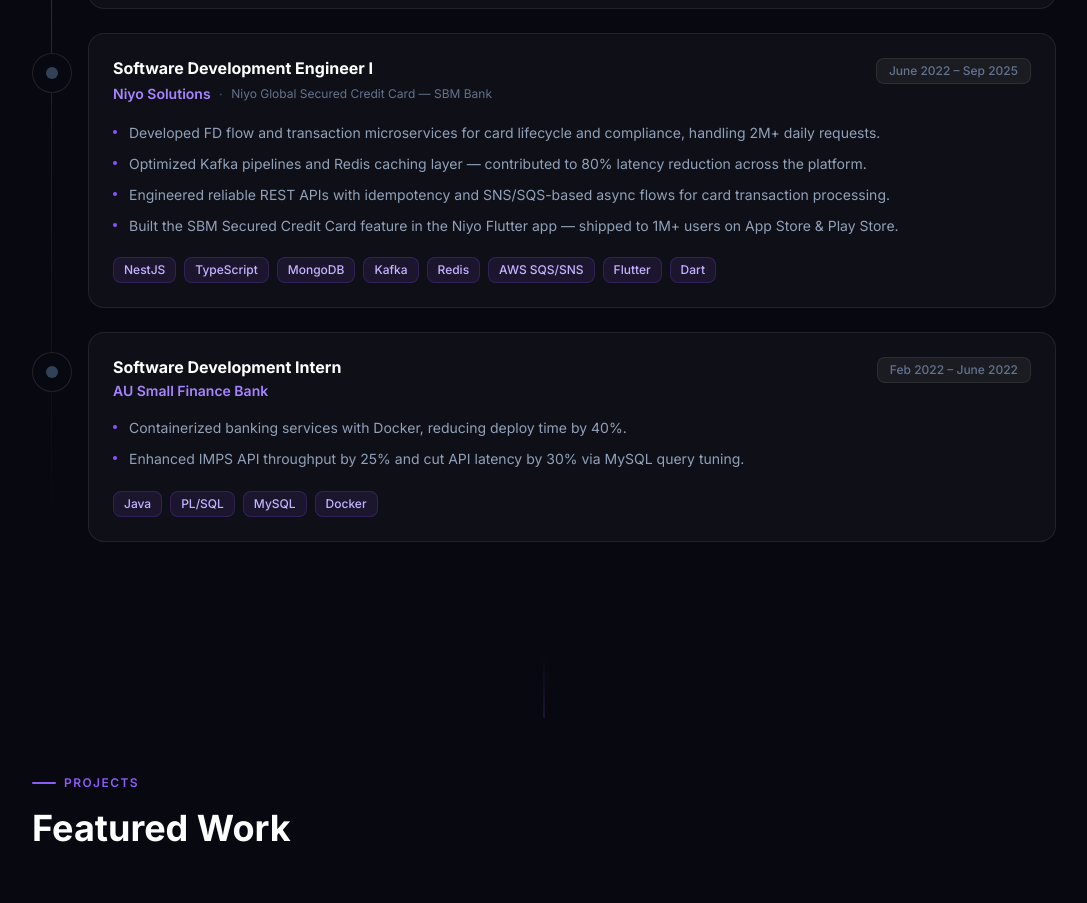
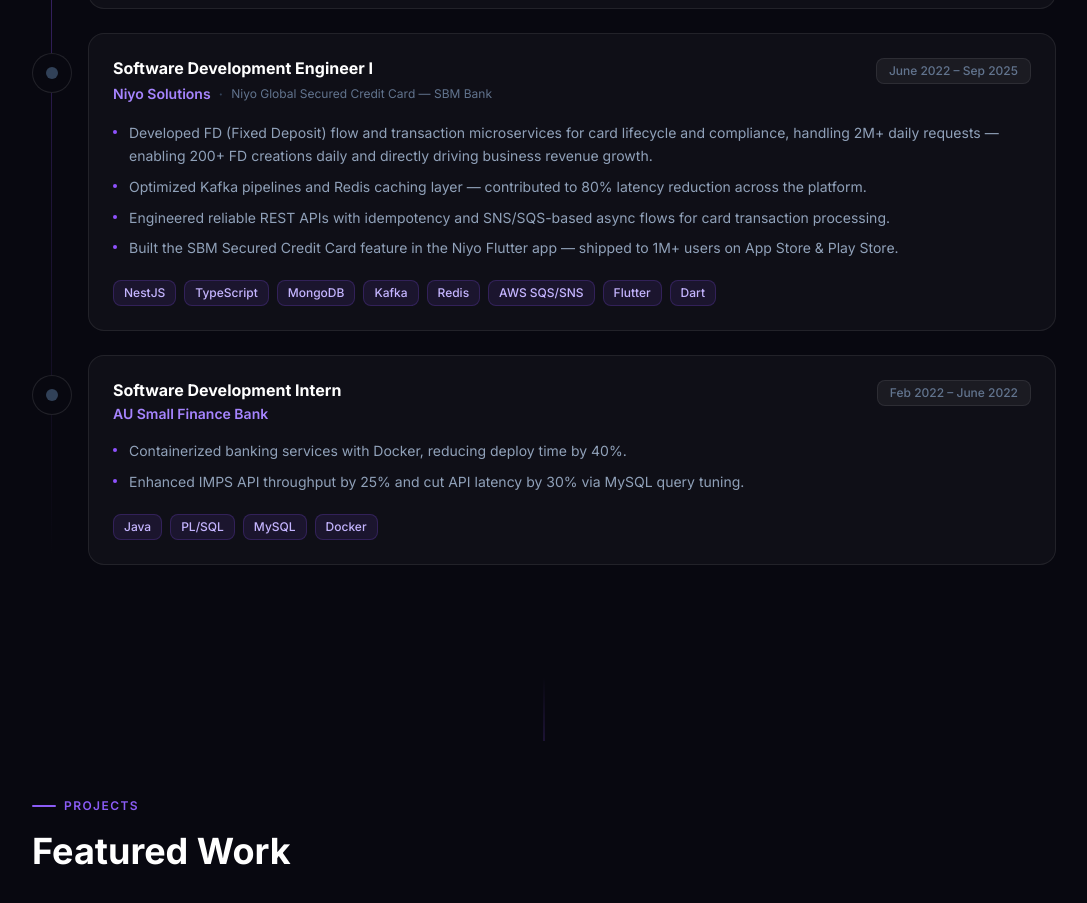
Before and after one commit to streetnoshery/sumitkumargodwan.github.io, a React (Vite) app: page / in a window 1280 px wide. Shown: the part 3240-4143 px from the top of the page, without its empty margins (96-1183 px from the left). Built offline with nearby package versions, Linux system fonts and the light colour scheme.

Commit message:
Add 200+ daily FDs and business impact to SDE I bullet

```diff
--- a/src/components/Experience.jsx
+++ b/src/components/Experience.jsx
@@ -23,7 +23,7 @@
     product: 'Niyo Global Secured Credit Card — SBM Bank',
     current: false,
     bullets: [
-      'Developed FD flow and transaction microservices for card lifecycle and compliance, handling 2M+ daily requests.',
+      'Developed FD (Fixed Deposit) flow and transaction microservices for card lifecycle and compliance, handling 2M+ daily requests — enabling 200+ FD creations daily and directly driving business revenue growth.',
       'Optimized Kafka pipelines and Redis caching layer — contributed to 80% latency reduction across the platform.',
       'Engineered reliable REST APIs with idempotency and SNS/SQS-based async flows for card transaction processing.',
       'Built the SBM Secured Credit Card feature in the Niyo Flutter app — shipped to 1M+ users on App Store & Play Store.',
```
